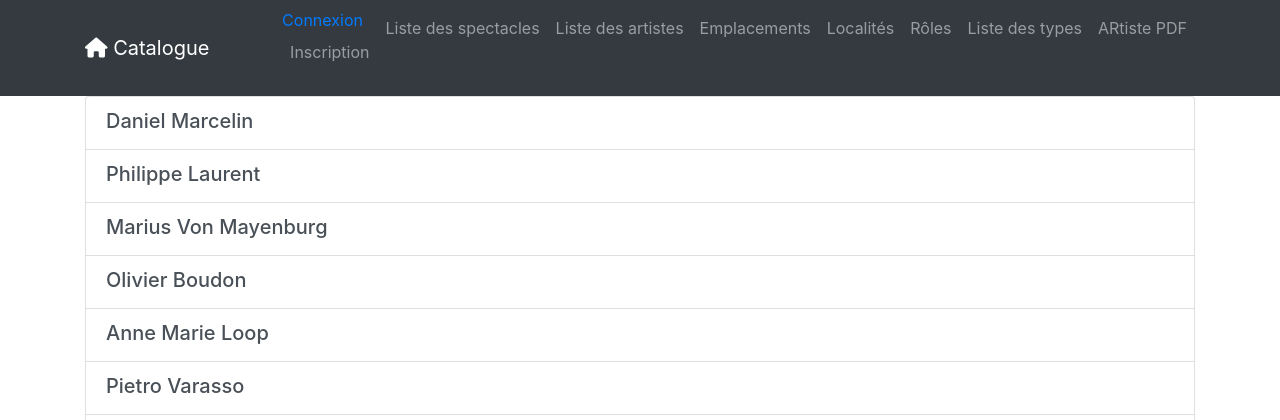
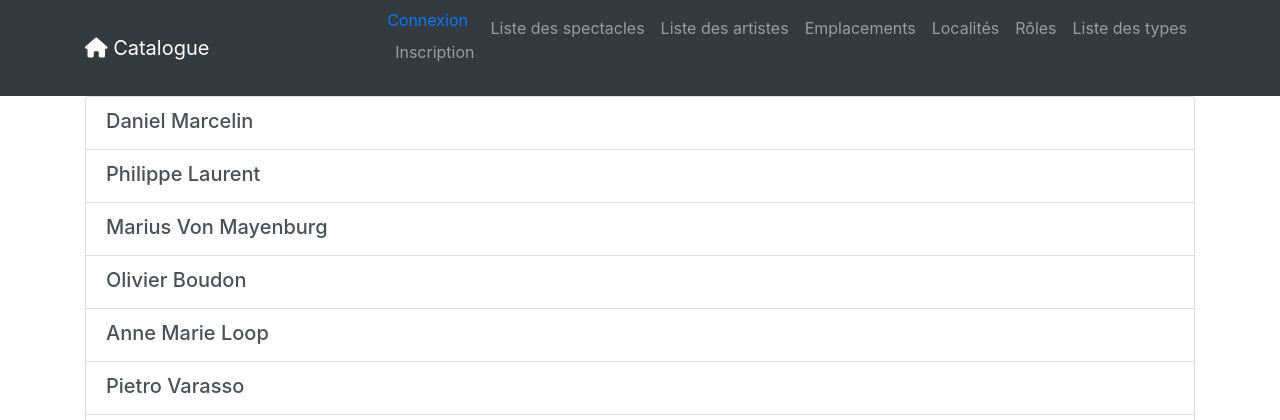
Before and after one commit to Billyma21/reservations-master, a Django app: page /artist/ in a window 1280 px wide. Shown: the top 420 px of the page. Run offline with Django 3.2, Linux system fonts and the light colour scheme; data comes from the database, SQL or seed files in the repository; some libraries are stand-ins or nearby versions.

Commit message:
supression d'une ligne de code de test dans layout

```diff
--- a/catalogue/templates/layouts/base.html
+++ b/catalogue/templates/layouts/base.html
@@ -76,9 +76,6 @@
                 <li class="nav-item">
                     <a class="nav-link" href="{% url 'catalogue:type_index' %}">Liste des types</a>
                 </li>
-                <li class="nav-item">
-                    <a class="nav-link" href="{% url 'catalogue:artist_pdf' %}">ARtiste PDF</a>
-                </li>
             </ul>
         </div>
     </div>
```
